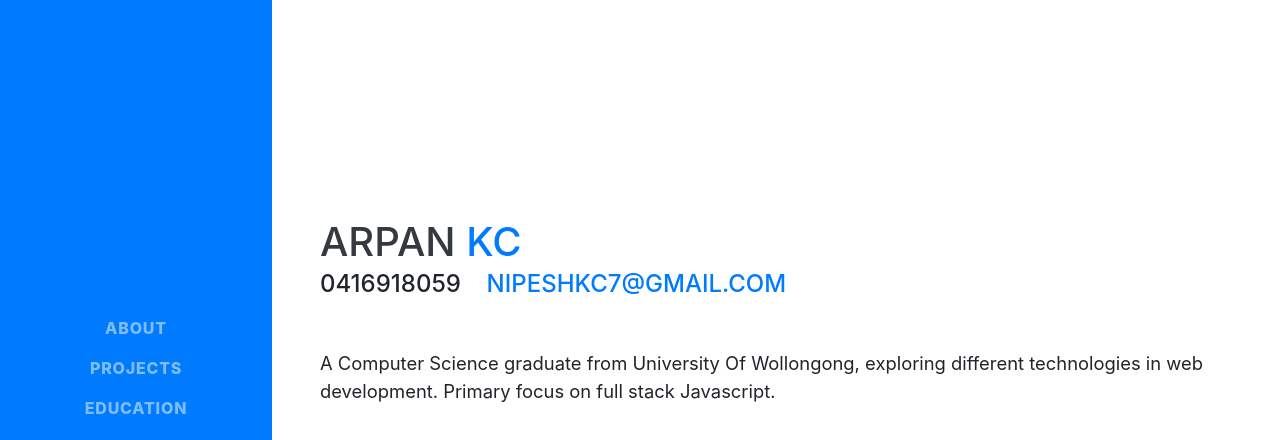
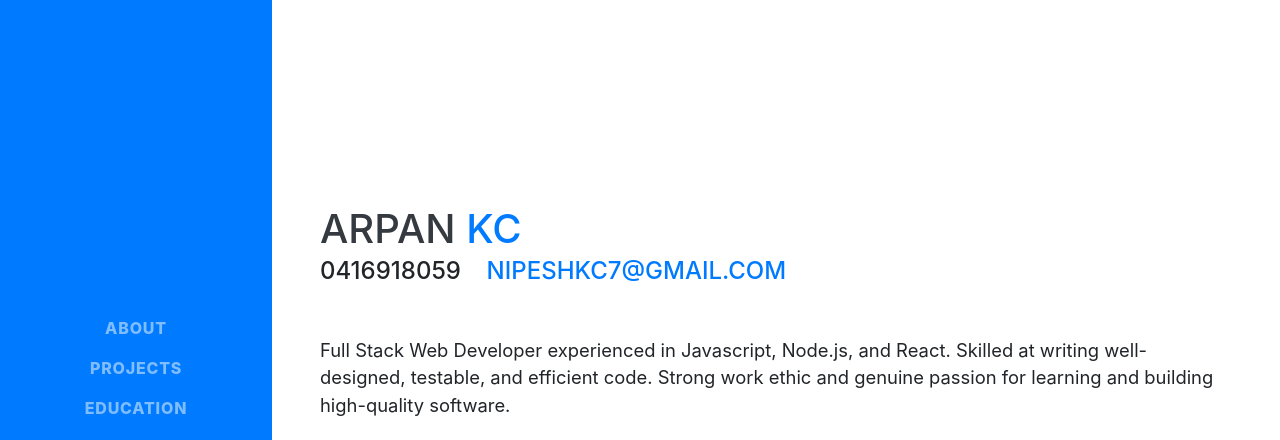
Before and after one commit to nipeshkc7/arpankc.com, a website with bundled scripts: page index.html in a window 1280 px wide. Shown: the top 440 px of the page. Built offline with nearby package versions, Linux system fonts and the light colour scheme; no server answers; a web font is replaced by a local one.

Commit message:
changed summary

```diff
--- a/index.html
+++ b/index.html
@@ -86,9 +86,9 @@
           0416918059 &nbsp;&nbsp;
           <a href="mailto:nipeshkc7@gmail.com">nipeshkc7@gmail.com</a>
           <br></div>
-        <p class="lead mb-5">A Computer Science graduate from University Of Wollongong, exploring
-          different technologies
-          in web development. Primary focus on full stack Javascript. </p>
+        <p class="lead mb-5">Full Stack Web Developer experienced in Javascript, Node.js, and React. Skilled at writing
+well-designed, testable, and efficient code. Strong work ethic and genuine passion for
+learning and building high-quality software.</p>
         <div class="social-icons">
           <a href="https://www.linkedin.com/in/arpan-kc7/" target="_blank">
             <i class="fab fa-linkedin-in"></i>
```
